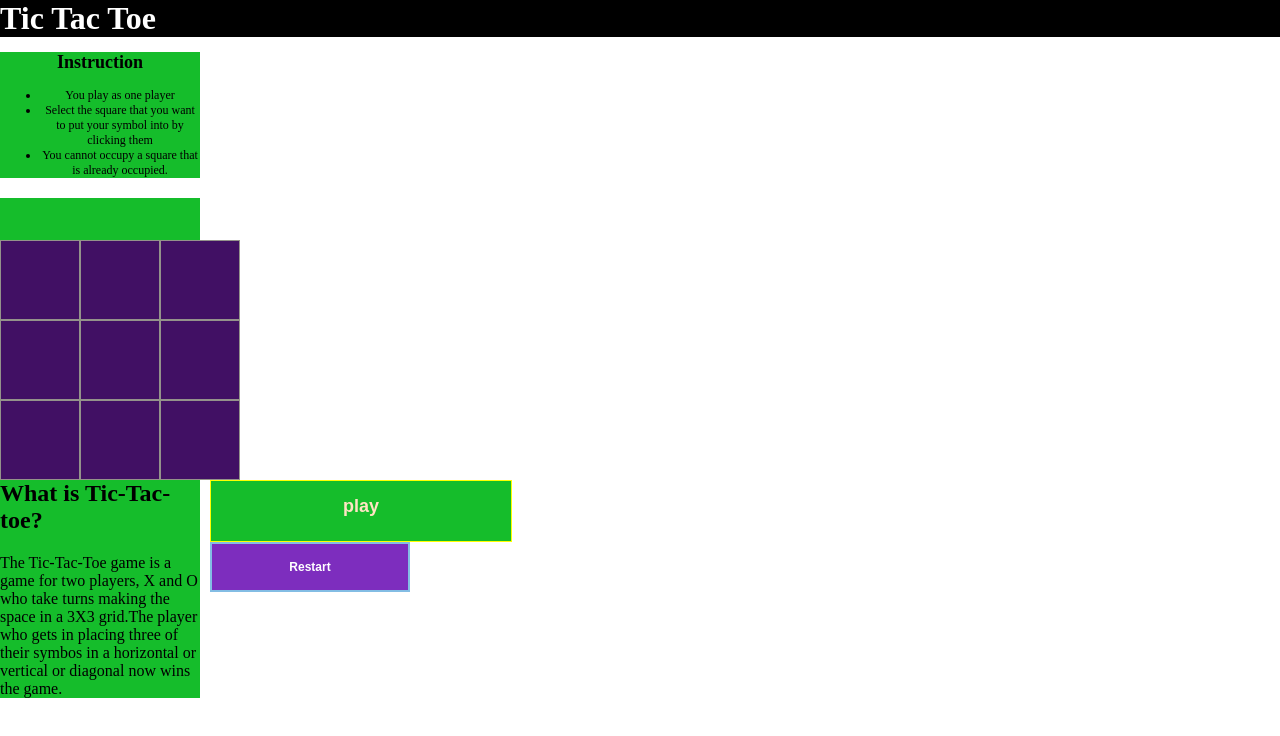
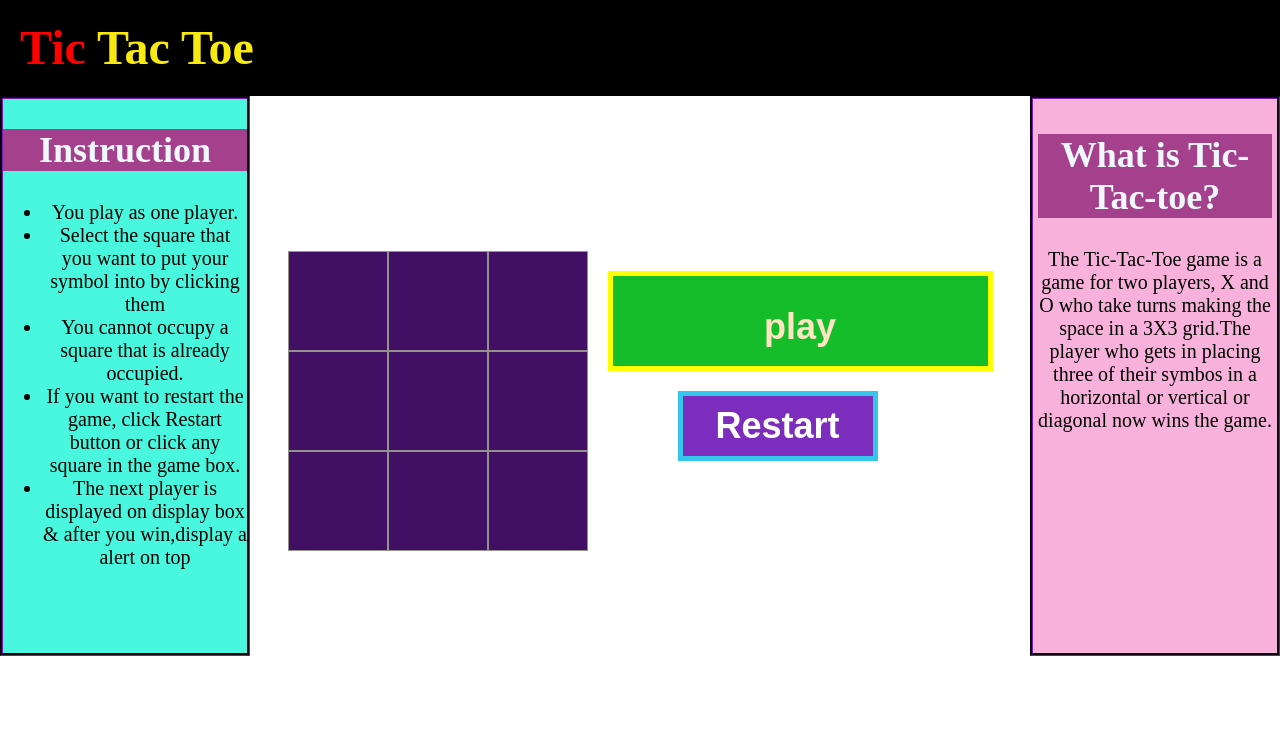
Before and after one commit to FOSSCODY-1/M.G.C.Sewwandi, a plain HTML site: page index.html in a window 1280 px wide. Drawn offline with Linux system fonts and the light colour scheme.

Commit message:
newbranchchange

```diff
--- a/index.html
+++ b/index.html
@@ -9,19 +9,22 @@
 </head>
 
 <body>
+    <header>
 
-    <h1 id="head"> Tic Tac Toe</h1>
+        <h1><span class="highlight"> Tic</span> Tac Toe</h1>
 
+</header>
     <div class="container">
 
 
         <div class="section1">
-            <h2>Instruction</h2>
+            <h2 id="instruction">Instruction</h2>
             <ul>
-                <li>You play as one player</li>
+                <li>You play as one player.</li>
                 <li>Select the square that you want to put your symbol into by clicking them</li>
                 <li>You cannot occupy a square that is already occupied.</li>
-
+                <li>If you want to restart the game, click Restart button or click any square in the game box.</li>
+                <li>The next player is displayed on display box & after you win,display a alert on top </li>
             </ul>
 
         </div>
@@ -54,7 +57,7 @@
 
 
         <div class="section2">
-        <h2>What is Tic-Tac-toe?</h2>
+            <h2 id="about">What is Tic-Tac-toe?</h2>
             <p>The Tic-Tac-Toe game is a game for two players, X and O who take turns making the space in a 3X3 grid.The player
                 who gets in placing three of their symbos in a horizontal or vertical or diagonal now wins the game.</p>
 
--- a/style.css
+++ b/style.css
@@ -5,12 +5,12 @@ body{
 }
 
 #table{
-    height: 240px;
-    width: 240px;
-    font-size: 12px;
+    height: 300px;
+    width: 300px;
+    font-size: 30px;
     display:grid;
     grid-template-columns: repeat(3,1fr);
-    margin: 50px auto 0 auto;
+    margin-top:50px;
     /*grid-gap:20px solid #000000;*/
     /*grid-auto-rows:100px;*/
     /*grid-auto-rows:minmax(100px,auto);-*/
@@ -31,12 +31,14 @@ body{
     background: #7d2dbe;
     color: #ffffff;
     font-weight: bold;
-    border: 2px solid rgb(131, 189, 228);
+    border: 5px solid rgb(53, 198, 235);
     cursor: pointer;
     width:200px;
-    height: 50px;
-    font-size: 12px;
+    height: 70px;
+    font-size: 36px;
     display: block;
+    margin-left: 90px;
+    margin-top: 30px;
 
 
 }
@@ -46,29 +48,36 @@ body{
     /*border-radius: 30px;*/
     border:0.1px solid #94928b;
    color: #ffffff;
-    width: 80px;
-    height: 80px;
+    width: 100px;
+    height: 100px;
+    font-size: 64px;
+
 
 }
 
 .header{
-    width: 300px;
-    height:60px ;
+    width: 375px;
+    height:80px ;
     font-family: Arial, Helvetica, sans-serif;
-    font-size:12px;
+    font-size:24px;
     background: #15bd2b;
     color: bisque;
+
+    border: 5px solid #ffff00;
+    float:right;
+    margin-left:20px;
     text-align: center;
-    border: 1px solid yellow;
-    display: block;
-    cursor: pointer;
-    float:right;
-    margin: 0;
+    margin-bottom: 20px;
+    margin-top: 70px;
     overflow: hidden;
-    padding: 0;
+    padding-bottom: 10px;
+    padding-top: 0;
+
 
 
 }
+
+
 
 footer{
     padding: 20px;
@@ -81,32 +90,43 @@ footer{
 
 
 h1{
-    background: #000000;
-    color: #ffffff;
+    background-color: #000000;
+
     margin: 0;
-    min-height: 20px;
+    min-height: 76px;
+    padding-left: 20px;
+    font-style: bold;
+    font-size: 48px;
+    color: rgb(248, 233, 16);
+    padding-top: 20px;
+
 
 
     }
 
 .section1{
-    width: 200px;
-    min-height: 100px;
-    margin-top:0;
-    background-color: #15bd2b;
+
+    background-color: #49f7df;
     color: #000000;
     margin: 0;
     padding: 0;
-    font-size: 12px;
+    font-size: 20px;
     text-align: center;
+    border:3px #411064 groove;
 }
 
 .section2{
-    width: 200px;
-    min-height: 50px;
-    margin-top:0;
-    background-color: #15bd2b;
+
+    background-color: #f8b1db;
     color: #000000;
+
+    padding:5px;
+    font-size: 20px;
+    text-align: center;
+    border:3px #411064 groove;
+
+
+
 
 }
 
@@ -115,7 +135,34 @@ h1{
 }
 
 .boxes{
-    width: 40%;
+    margin: auto;
+
+}
+
+.container{
+    min-height: 560px;
+    display: grid;
+    grid-template-columns: 250px auto 250px;
+}
+
+#instruction{
+    background-color: rgb(165, 65, 140);
+    color: aliceblue;
+    padding-top: 0;
+    font-size: 36px;
+}
+
+header .highlight{
+    color:red;
+    font-weight: bold;
 
 
 }
+
+
+#about{
+    background-color: rgb(165, 65, 140);
+    color: aliceblue;
+    padding-top: 0;
+    font-size: 36px;
+}
```
Also changed, not shown: main.js (+86 -86 lines). Lines whose indentation alone changed are shown as unchanged.
